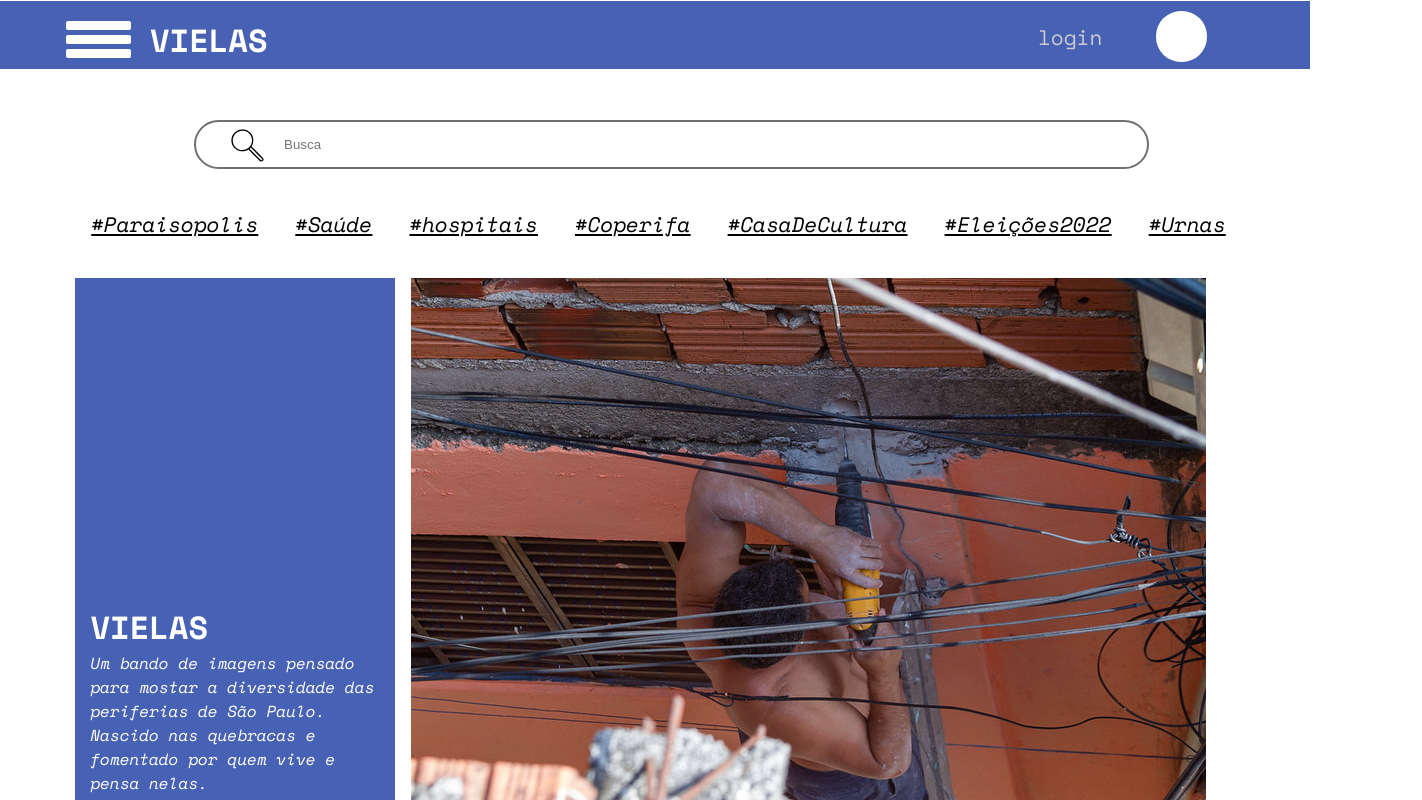
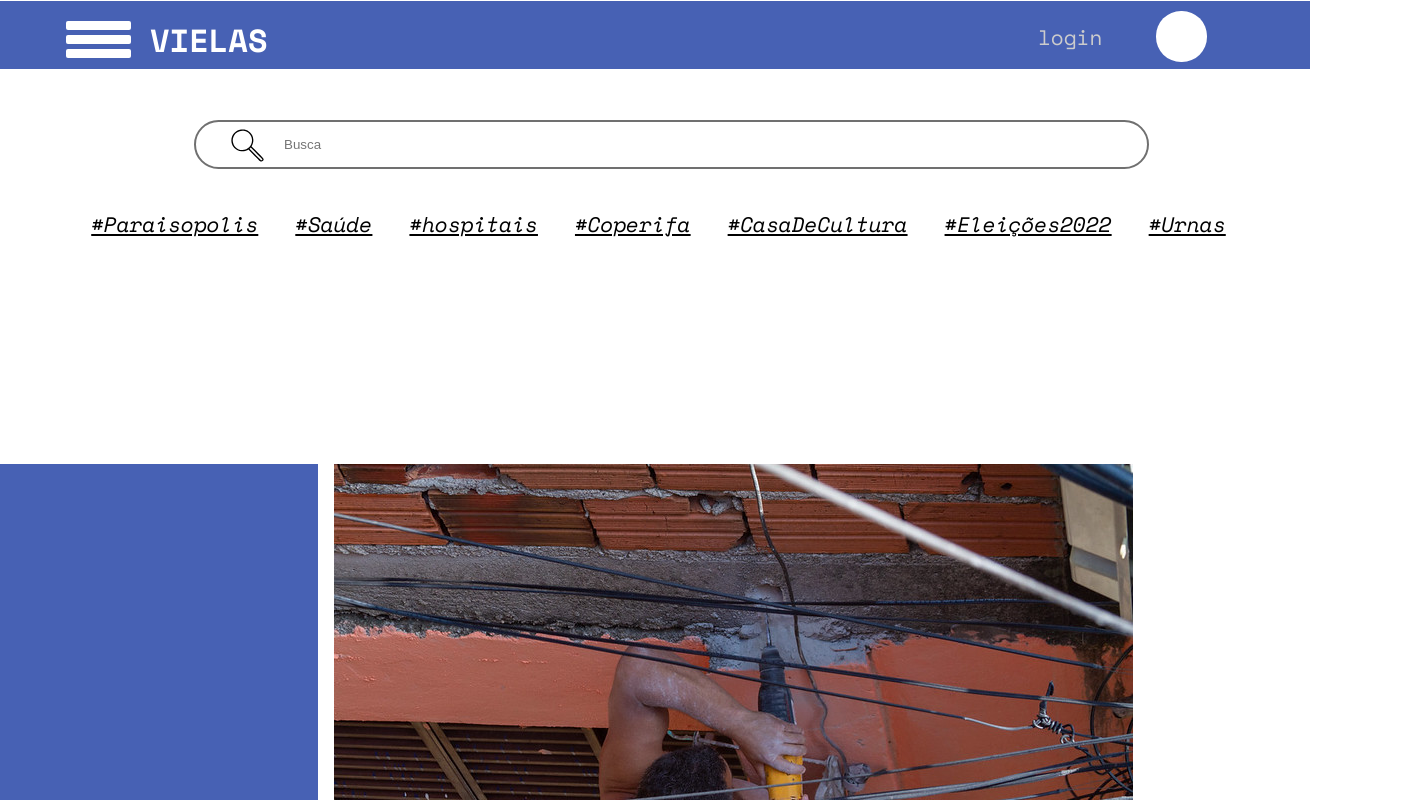
Before and after one commit to rodrigodesigner94/MuralVielas, a React (Vite) app: page / in a window 1280 px wide. Shown: the top 800 px of the page, 1422 px wide, since content can reach past the window. Built offline with nearby package versions, Linux system fonts and the light colour scheme.

Commit message:
ajuste do margin-top carrossel

```diff
--- a/src/components/slider/style.css
+++ b/src/components/slider/style.css
@@ -1,14 +1,19 @@
 .container{
-    max-width: 795px;
-    max-height: 539px;
+    max-width: 1088px;
+    max-height: 570px;
+
 }
 .containerCarousel{
     display: flex;
     flex-direction: row;
-    margin-top: 13rem;
+    margin-top: 394px;
+    margin-left: 140px;
 }
 .sildeItem{
+    top: 394px;
+    left: 692px;
     width: 100%;
+
 }
 .txtbox{
     background-color: #4761B4;
```
